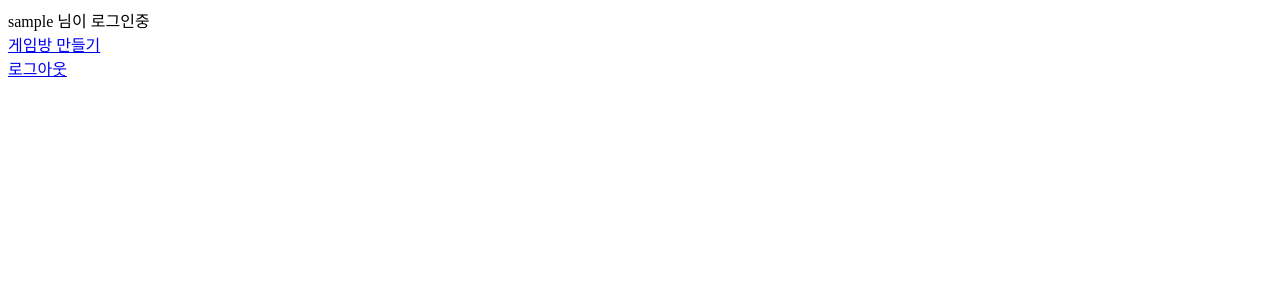
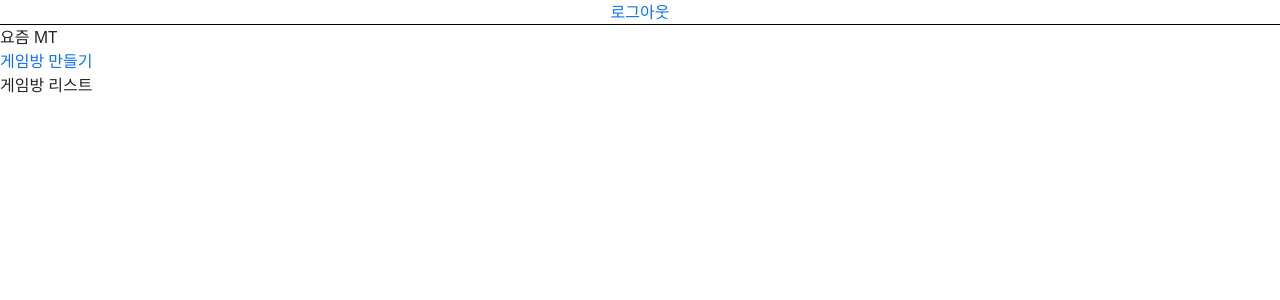
Before and after one commit to Pirogramming-20/YM, a Django app: page /chatting-room in a window 1280 px wide. Shown: the top 300 px of the page. Run offline with Django 5.2, Linux system fonts and the light colour scheme; the visitor is signed in with stand-in values (Sample User, id 1); data that the repository does not hold is empty; some libraries are stand-ins or nearby versions; some web fonts are replaced.

Commit message:
[design] chatting-room main page & logout button

```diff
--- a/server/apps/main/views.py
+++ b/server/apps/main/views.py
@@ -15,7 +15,6 @@ def signup(request):
             user = form.save()
             auth.login(request, user)
             return redirect('rooms:main')
-            # return redirect('main:main')
         else:
             ctx={
                 'form':form,
--- a/server/templates/base.html
+++ b/server/templates/base.html
@@ -8,10 +8,15 @@
   <link rel="preconnect" href="https://fonts.googleapis.com">
   <link rel="preconnect" href="https://fonts.gstatic.com" crossorigin>
   <link href="https://fonts.googleapis.com/css2?family=Barlow&family=Dela+Gothic+One&family=Jua&family=Varela+Round&display=swap" rel="stylesheet">
+  <link
+      href="https://cdnjs.cloudflare.com/ajax/libs/font-awesome/6.0.0-beta3/css/all.min.css"
+      rel="stylesheet"
+    />
   <link rel="stylesheet" href="{%static 'css/nomalize.css'%}">
   <link rel="stylesheet" href="{%static 'css/style.css'%}">
   <link rel="stylesheet" href="{%static 'css/main.css'%}">
   <link rel="stylesheet" href="{%static 'css/form.css'%}">
+  <link rel="stylesheet" href="{%static 'css/chattings.css'%}">
 
 
   {%block head%}
@@ -20,7 +25,14 @@
   {% endblock %}
 </head>
 <body>
-  <header></header>
+  <header>
+    {% if user.is_authenticated %}
+    <div class="header-container">
+      <a href={% url 'main:logout' %} class="logout-btn main-btn text3"> 로그아웃 </a>
+    </div>
+    {% endif %}
+
+  </header>
   <main>
     {%block content%}
 
--- a/server/templates/chattings/main.html
+++ b/server/templates/chattings/main.html
@@ -1,28 +1,25 @@
-{% load static %}
-<!DOCTYPE html>
-<html>
-  <head>
-    <title>Chat Room</title>
-  </head>
-  <body>
-    {% if user.is_authenticated %}
-    <div class="connect-user-hi">
-      <span>{{user.username}} </span> 님이 로그인중
-    </div>
-    <a class="menu-btn" href="{% url 'rooms:create' %}">게임방 만들기</a>
-    <a href="{% url 'main:logout' %}">
-      <div class="header-btn">로그아웃</div>
-    </a>
-    {% endif %}
+{% extends 'base.html' %}
 
-    <div class="posts_list">
-      {% for room in rooms %}
+{% block content %}
+<div class="title">
+  <span class="text1">요즘</span>
+  <span class="text2">MT</span>
+</div>
+<div class="room-main-container">
+  <div class="create-room">
+    <a href={% url 'rooms:create' %} class="room-create main-btn text3"> 게임방 만들기 </a>
+  </div>
+  <div class="room-list">
+    <div class="room-list main-btn text3"> 게임방 리스트 </div>
+    {% for room in rooms %}
       <div class="room">
-        <a class="room_name" href="{% url 'rooms:detail' room.pk %}"
-          >제목 : {{room.room_name}}</a
-        >
+        <a class="room-name text3 sub-title" href="{% url 'rooms:detail' room.pk %}">
+          <i class="fa-solid fa-gamepad gamepad-icon"></i>
+          {{room.room_name}}
+        </a>
       </div>
       {% endfor %}
-    </div>
-  </body>
-</html>
+  </div>
+</div>
+
+{% endblock content %}
```
Also changed, not shown: server/templates/main/main.html (line endings or trailing spaces), 3 other files.
